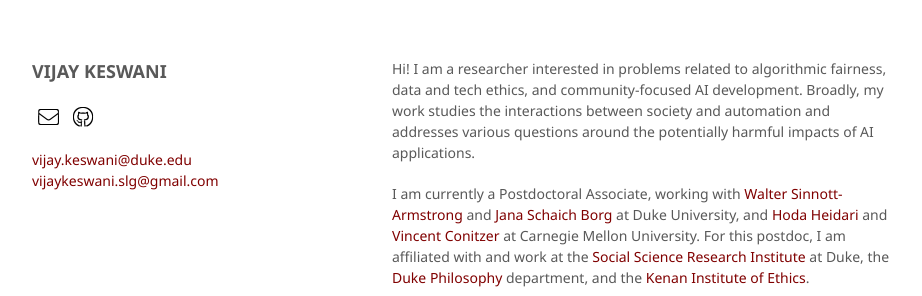
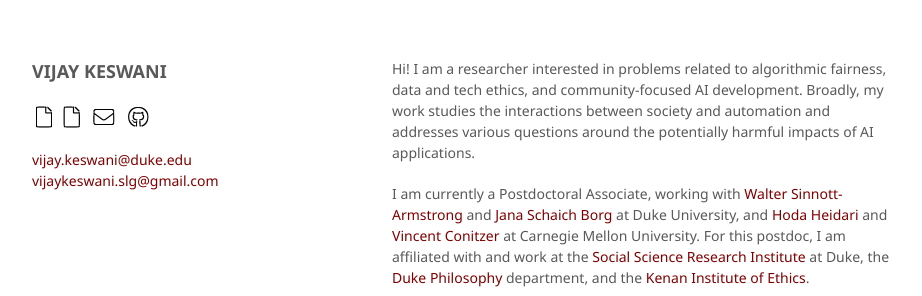
Before and after one commit to vijaykeswani/vijaykeswani.github.io, a Jekyll site: the page built from index.md, in a window 1280 px wide. Shown: the top 296 px of the page, without its empty margins (178-1100 px from the left). Built offline with Jekyll 4.4.1, drawn with Linux system fonts in a browser that asks for light colours; nearby versions of some CDN libraries; a script that is not in the unit is left out.

Commit message:
Update default.html

```diff
--- a/_layouts/default.html
+++ b/_layouts/default.html
@@ -24,7 +24,8 @@
         <p>
           <b><font size=4px>VIJAY KESWANI</font></b><br>
           <p>
-<!--             <a href="CV.pdf"><i class="soc fas fa-lg fa-file fa-fw" color:"balck"></i></a> -->
+            <a href="https://scholar.google.com/citations?user=9Vifr8IAAAAJ&hl=en&oi=ao"><i class="soc fas fa-lg fa-file fa-book" color:"black"></i></a>
+            <a href="https://arxiv.org/search/?searchtype=author&query=Keswani%2C+V"><i class="soc fas fa-lg fa-file fa-archive" color:"black"></i></a>
             <a href="mailto:vijaykeswani.slg@gmail.com"><i class="soc fas fa-lg fa-envelope fa-fw"></i></a>
             <a href="https://github.com/vijaykeswani"><i class="soc fab fa-lg fa-github"></i></a>
           </p>
```
